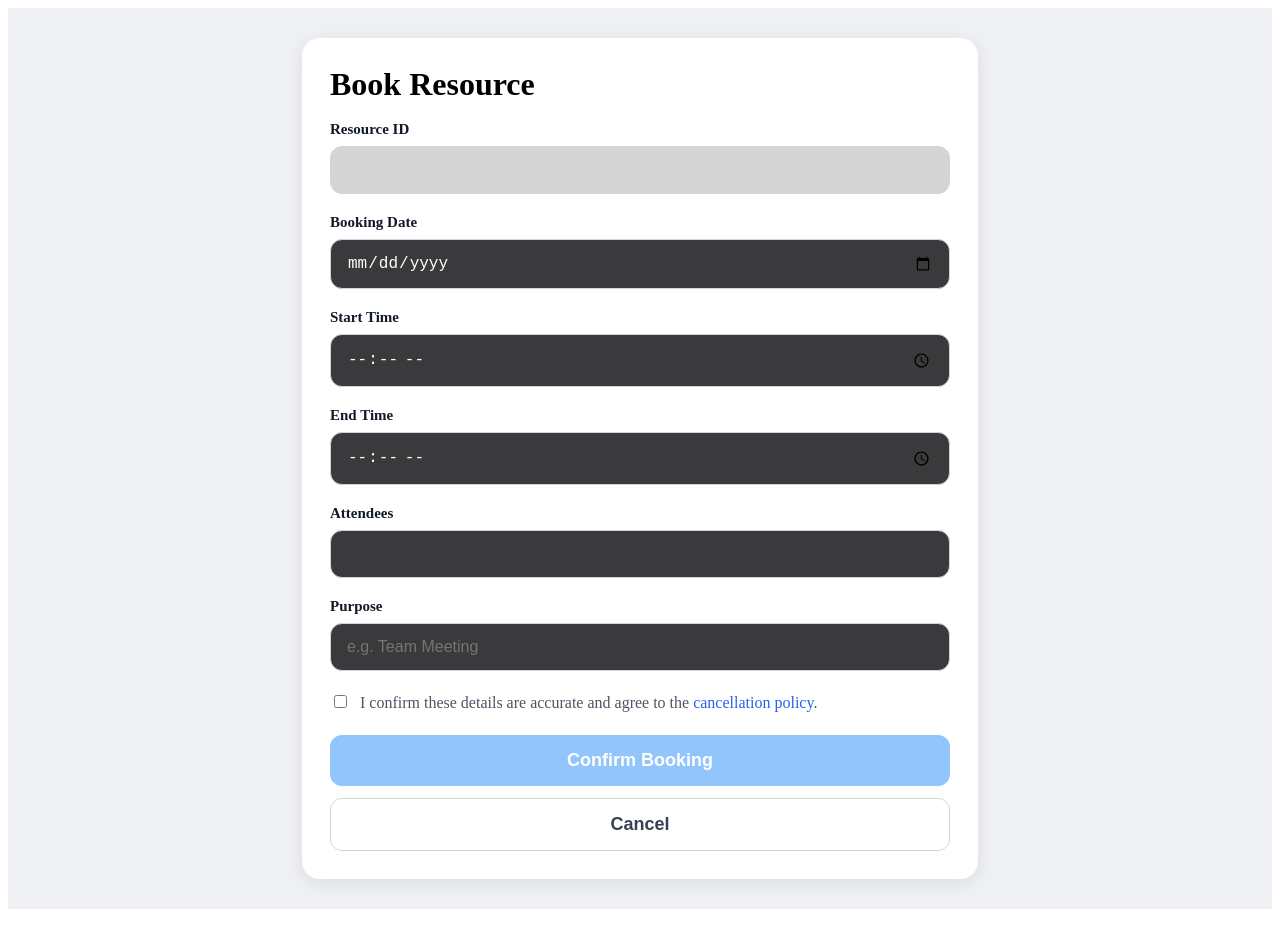
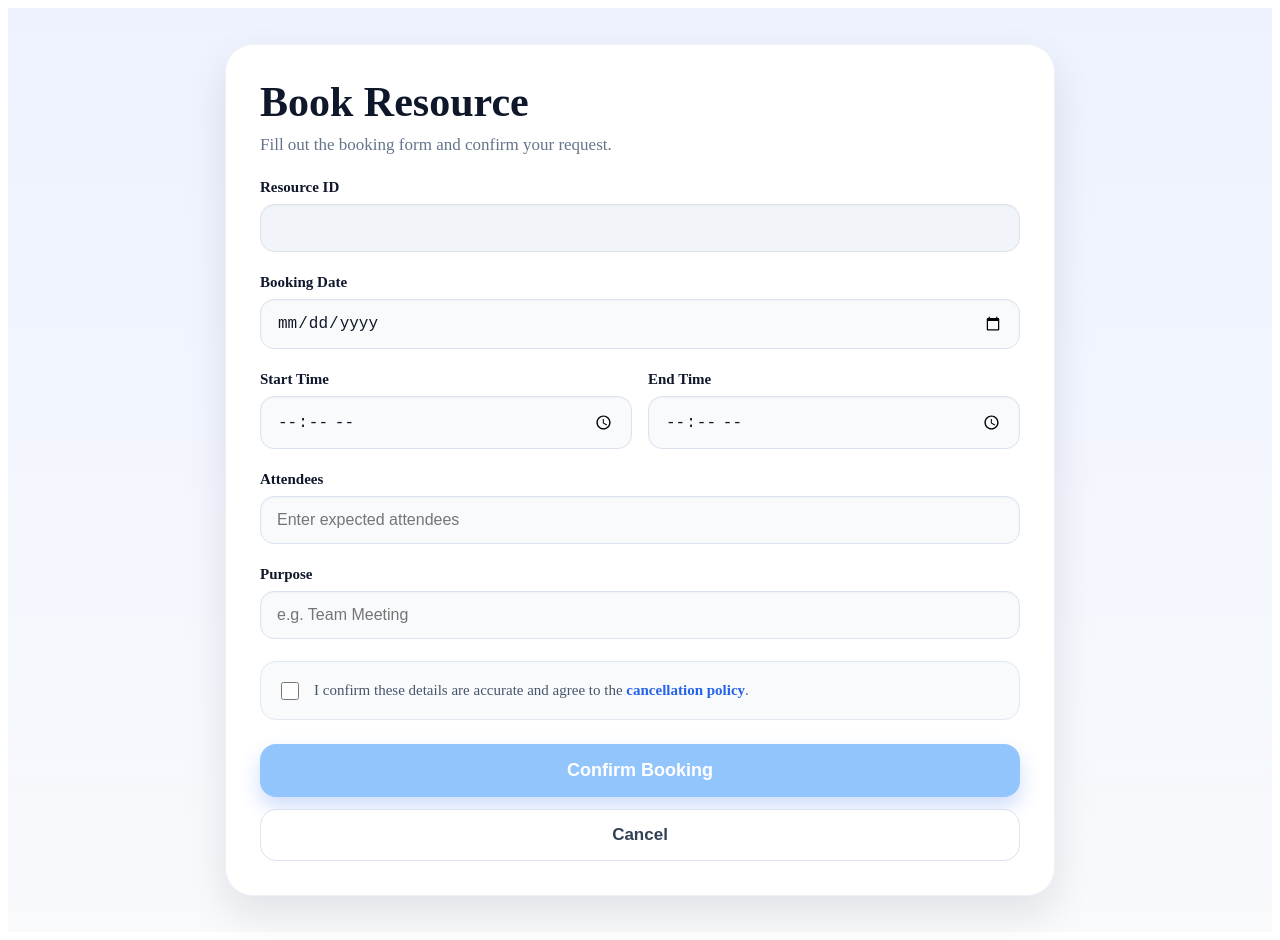
Before and after one commit to TheNightmareNethmika/-it3030-paf-2026-smart-campus-group99, a React app in the folder frontend/: page /booking in a window 1280 px wide. Before the commit the page ends 917 px from the top, so only its background shows below. Built offline with nearby package versions, Linux system fonts and the light colour scheme; the HTML template or start-up script is replaced by a standard one.

Commit message:
edit button

```diff
--- a/frontend/src/pages/BookingPage.jsx
+++ b/frontend/src/pages/BookingPage.jsx
@@ -151,6 +151,10 @@ function BookingPage() {
         expectedAttendees: "",
         agree: false,
       });
+
+      setTimeout(() => {
+        navigate("/my-bookings");
+      }, 1200);
     } catch (error) {
       if (error.response?.data?.message) {
         setApiError(error.response.data.message);
@@ -168,20 +172,21 @@ function BookingPage() {
   const inputStyle = {
     width: "100%",
     padding: "14px 16px",
-    borderRadius: "12px",
-    border: "1px solid #d1d5db",
+    borderRadius: "14px",
+    border: "1px solid #dbe3ee",
     fontSize: "16px",
     boxSizing: "border-box",
-    backgroundColor: "#3a3a3d",
-    color: "#ffffff",
+    backgroundColor: "#f8fafc",
+    color: "#111827",
     outline: "none",
+    boxShadow: "inset 0 1px 2px rgba(15, 23, 42, 0.04)",
   };
 
   const labelStyle = {
     display: "block",
     marginBottom: "8px",
-    fontWeight: "600",
-    color: "#111827",
+    fontWeight: "700",
+    color: "#0f172a",
     fontSize: "15px",
   };
 
@@ -189,43 +194,92 @@ function BookingPage() {
     color: "#dc2626",
     fontSize: "13px",
     marginTop: "6px",
+    fontWeight: "500",
   };
 
   return (
     <div
       style={{
         minHeight: "100vh",
-        backgroundColor: "#eef0f3",
-        padding: "30px 15px",
+        background: "linear-gradient(180deg, #eef2ff 0%, #f8fafc 100%)",
+        padding: "36px 16px",
       }}
     >
       <div
         style={{
-          maxWidth: "620px",
+          maxWidth: "760px",
           margin: "0 auto",
           backgroundColor: "#ffffff",
-          borderRadius: "18px",
-          padding: "28px",
-          boxShadow: "0 4px 18px rgba(0,0,0,0.08)",
+          borderRadius: "28px",
+          padding: "34px",
+          boxShadow: "0 18px 40px rgba(15, 23, 42, 0.10)",
+          border: "1px solid #edf2f7",
         }}
       >
-        <h1 style={{ marginTop: 0, marginBottom: "18px" }}>Book Resource</h1>
+        <div style={{ marginBottom: "24px" }}>
+          <h1
+            style={{
+              marginTop: 0,
+              marginBottom: "10px",
+              fontSize: "42px",
+              color: "#0f172a",
+              lineHeight: "1.1",
+            }}
+          >
+            Book Resource
+          </h1>
+          <p
+            style={{
+              margin: 0,
+              color: "#64748b",
+              fontSize: "17px",
+            }}
+          >
+            Fill out the booking form and confirm your request.
+          </p>
+        </div>
 
         {selectedResource ? (
           <div
             style={{
-              backgroundColor: "#eff6ff",
+              background: "linear-gradient(135deg, #eff6ff 0%, #f8fbff 100%)",
               border: "1px solid #bfdbfe",
-              padding: "14px",
-              borderRadius: "10px",
-              marginBottom: "20px",
+              padding: "18px",
+              borderRadius: "18px",
+              marginBottom: "22px",
+              boxShadow: "0 6px 16px rgba(37, 99, 235, 0.08)",
             }}
           >
-            <p style={{ margin: 0 }}>
-              <strong>Selected Resource:</strong> {selectedResource.name}
+            <div
+              style={{
+                fontSize: "14px",
+                fontWeight: "700",
+                color: "#2563eb",
+                marginBottom: "8px",
+                textTransform: "uppercase",
+                letterSpacing: "0.4px",
+              }}
+            >
+              Selected Resource
+            </div>
+            <p
+              style={{
+                margin: 0,
+                fontSize: "24px",
+                fontWeight: "700",
+                color: "#0f172a",
+              }}
+            >
+              {selectedResource.name}
             </p>
-            <p style={{ margin: "6px 0 0 0" }}>
-              <strong>Type:</strong> {selectedResource.type}
+            <p
+              style={{
+                margin: "8px 0 0 0",
+                color: "#475569",
+                fontSize: "16px",
+              }}
+            >
+              Type: <strong>{selectedResource.type}</strong>
             </p>
           </div>
         ) : null}
@@ -233,11 +287,13 @@ function BookingPage() {
         {successMessage && (
           <div
             style={{
-              backgroundColor: "#e8f8ee",
+              backgroundColor: "#ecfdf5",
               color: "#166534",
-              padding: "12px",
-              borderRadius: "10px",
+              padding: "14px 16px",
+              borderRadius: "16px",
               marginBottom: "18px",
+              border: "1px solid #bbf7d0",
+              boxShadow: "0 4px 10px rgba(22, 101, 52, 0.08)",
             }}
           >
             {successMessage}
@@ -249,9 +305,11 @@ function BookingPage() {
             style={{
               backgroundColor: "#fef2f2",
               color: "#b91c1c",
-              padding: "12px",
-              borderRadius: "10px",
+              padding: "14px 16px",
+              borderRadius: "16px",
               marginBottom: "18px",
+              border: "1px solid #fecaca",
+              boxShadow: "0 4px 10px rgba(185, 28, 28, 0.08)",
             }}
           >
             {apiError}
@@ -259,7 +317,7 @@ function BookingPage() {
         )}
 
         <form onSubmit={handleSubmit}>
-          <div style={{ marginBottom: "20px" }}>
+          <div style={{ marginBottom: "22px" }}>
             <label style={labelStyle}>Resource ID</label>
             <input
               type="text"
@@ -267,14 +325,15 @@ function BookingPage() {
               readOnly
               style={{
                 ...inputStyle,
-                backgroundColor: "#d4d4d4",
-                color: "#6b7280",
+                backgroundColor: "#f1f5f9",
+                color: "#64748b",
+                fontWeight: "600",
               }}
             />
             {errors.resourceId && <div style={errorStyle}>{errors.resourceId}</div>}
           </div>
 
-          <div style={{ marginBottom: "20px" }}>
+          <div style={{ marginBottom: "22px" }}>
             <label style={labelStyle}>Booking Date</label>
             <input
               type="date"
@@ -287,7 +346,15 @@ function BookingPage() {
             {errors.bookingDate && <div style={errorStyle}>{errors.bookingDate}</div>}
           </div>
 
-          <div style={{ marginBottom: "20px" }}>
+          <div
+            style={{
+              display: "grid",
+              gridTemplateColumns: "1fr 1fr",
+              gap: "16px",
+              marginBottom: "22px",
+            }}
+          >
+            <div>
               <label style={labelStyle}>Start Time</label>
               <input
                 type="time"
@@ -300,7 +367,7 @@ function BookingPage() {
               {errors.startTime && <div style={errorStyle}>{errors.startTime}</div>}
             </div>
 
-          <div style={{ marginBottom: "20px" }}>
+            <div>
               <label style={labelStyle}>End Time</label>
               <input
                 type="time"
@@ -311,8 +378,9 @@ function BookingPage() {
               />
               {errors.endTime && <div style={errorStyle}>{errors.endTime}</div>}
             </div>
+          </div>
 
-          <div style={{ marginBottom: "20px" }}>
+          <div style={{ marginBottom: "22px" }}>
             <label style={labelStyle}>Attendees</label>
             <input
               type="number"
@@ -320,6 +388,7 @@ function BookingPage() {
               min="1"
               value={formData.expectedAttendees}
               onChange={handleChange}
+              placeholder="Enter expected attendees"
               style={inputStyle}
             />
             {errors.expectedAttendees && (
@@ -327,7 +396,7 @@ function BookingPage() {
             )}
           </div>
 
-          <div style={{ marginBottom: "20px" }}>
+          <div style={{ marginBottom: "22px" }}>
             <label style={labelStyle}>Purpose</label>
             <input
               type="text"
@@ -340,18 +409,44 @@ function BookingPage() {
             {errors.purpose && <div style={errorStyle}>{errors.purpose}</div>}
           </div>
 
-          <div style={{ marginBottom: "20px" }}>
-            <label style={{ display: "flex", alignItems: "flex-start", gap: "10px" }}>
+          <div
+            style={{
+              marginBottom: "24px",
+              backgroundColor: "#f8fafc",
+              border: "1px solid #e2e8f0",
+              borderRadius: "16px",
+              padding: "16px",
+            }}
+          >
+            <label
+              style={{
+                display: "flex",
+                alignItems: "flex-start",
+                gap: "12px",
+                cursor: "pointer",
+              }}
+            >
               <input
                 type="checkbox"
                 name="agree"
                 checked={formData.agree}
                 onChange={handleChange}
-                style={{ marginTop: "4px" }}
+                style={{
+                  marginTop: "4px",
+                  width: "18px",
+                  height: "18px",
+                  accentColor: "#2563eb",
+                }}
               />
-              <span style={{ color: "#4b5563", lineHeight: "1.5" }}>
+              <span
+                style={{
+                  color: "#475569",
+                  lineHeight: "1.6",
+                  fontSize: "15px",
+                }}
+              >
                 I confirm these details are accurate and agree to the
-                <span style={{ color: "#2563eb" }}> cancellation policy</span>.
+                <span style={{ color: "#2563eb", fontWeight: "600" }}> cancellation policy</span>.
               </span>
             </label>
             {errors.agree && <div style={errorStyle}>{errors.agree}</div>}
@@ -362,15 +457,18 @@ function BookingPage() {
             disabled={loading || !selectedResource}
             style={{
               width: "100%",
-              padding: "15px",
-              backgroundColor: loading || !selectedResource ? "#93c5fd" : "#2563eb",
+              padding: "16px",
+              background: loading || !selectedResource
+                ? "#93c5fd"
+                : "linear-gradient(135deg, #2563eb 0%, #1d4ed8 100%)",
               color: "#ffffff",
               border: "none",
-              borderRadius: "12px",
+              borderRadius: "16px",
               fontSize: "18px",
               fontWeight: "700",
               cursor: loading || !selectedResource ? "not-allowed" : "pointer",
               marginBottom: "12px",
+              boxShadow: "0 10px 20px rgba(37, 99, 235, 0.22)",
             }}
           >
             {loading ? "Confirming..." : "Confirm Booking"}
@@ -383,10 +481,10 @@ function BookingPage() {
               width: "100%",
               padding: "15px",
               backgroundColor: "#ffffff",
-              color: "#374151",
-              border: "1px solid #d1d5db",
-              borderRadius: "12px",
-              fontSize: "18px",
+              color: "#334155",
+              border: "1px solid #dbe3ee",
+              borderRadius: "16px",
+              fontSize: "17px",
               fontWeight: "600",
               cursor: "pointer",
             }}
```
Lines whose indentation alone changed are shown as unchanged.
